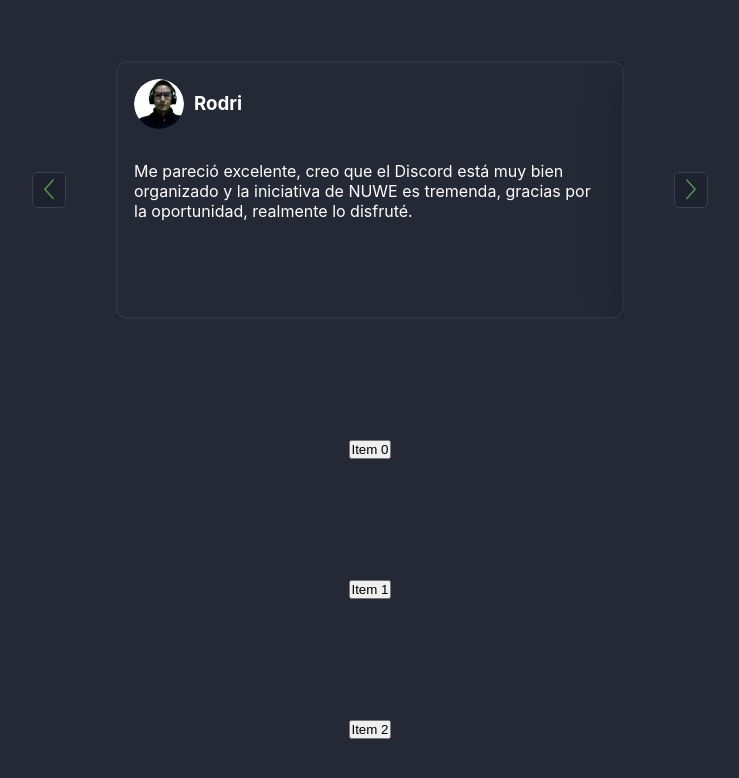
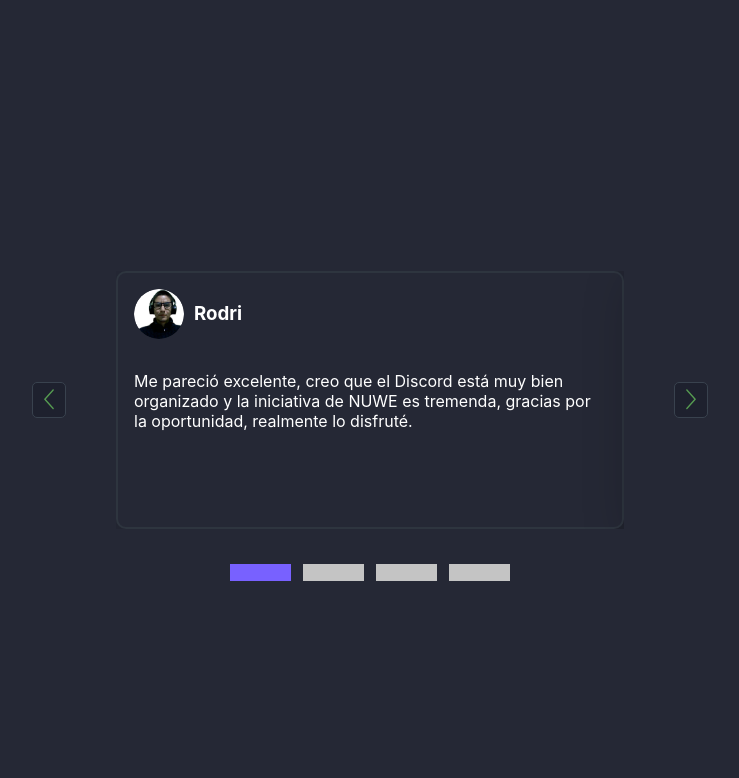
Before and after one commit to RodrigaoCabrera/Comment-slider, a React (Create React App) app: page / in a window 1280 px wide. Shown: the top 778 px of the page, without its empty margins (270-1009 px from the left). Built offline with nearby package versions, Linux system fonts and the light colour scheme; the HTML template or start-up script is replaced by a standard one.

Commit message:
Separación de componentes y estilos al paginador

```diff
--- a/src/App.js
+++ b/src/App.js
@@ -4,14 +4,14 @@ import "./App.css";
 import { useRef, useEffect, useState } from "react";
 
 //import de imágenes
-import profile from "./assets/profile.png";
-import ro from "./assets/ro.png";
-import moni from "./assets/monik2.png";
 import next from "./assets/next.svg";
 import prev from "./assets/prev.svg";
 
 //Import de styled component
 import styled from "styled-components";
+import Cards from "./components/CardContainer";
+import SlideButton from "./components/SlideButton";
+import Pagination from "./components/Pagination";
 
 export default function App() {
   const sliderContainer = useRef(null);
@@ -52,9 +52,7 @@ export default function App() {
 
   const handleSlides = (slideSize, elements, actionType, itemNumber) => {
     //Accionamos solo si hay slide.
-    console.log(totalItems);
     if (totalItems > 0) {
-      console.log(actionType);
       //Agregamos transition al contenedor de slide.
       slides.style.transition = "300ms ease-out all";
 
@@ -152,64 +150,19 @@ export default function App() {
     return;
   };
 
-
   return (
     <SliderMain>
       <SliderContainer ref={sliderInterval}>
-        <Button onClick={prevSlide}>
-          <img src={prev} />
-        </Button>
+        <SlideButton action={prevSlide} image={prev} />
+
         <SliderChildren>
-          <CardContainer ref={sliderContainer}>
-            <Card>
-              <Profile>
-                <ProfileImg src={ro} alt="foto de perfil" />
-                <h1>Rodri</h1>
-              </Profile>
-              <CommentContainer>
-                <p>
-                  Me pareció excelente, creo que el Discord está muy bien
-                  organizado y la iniciativa de NUWE es tremenda, gracias por la
-                  oportunidad, realmente lo disfruté.
-                </p>
-              </CommentContainer>
-            </Card>
-            <Card>
-              <Profile>
-                <img src={profile} alt="foto de perfil" />
-                <h1>Jhon Doe</h1>
-              </Profile>
-              <CommentContainer>
-                <p>
-                  Me pareció excelente, creo que el Discord está muy bien
-                  organizado y la iniciativa de NUWE es tremenda, gracias por la
-                  oportunidad, realmente lo disfruté.
-                </p>
-              </CommentContainer>
-            </Card>
-            <Card>
-              <Profile>
-                <ProfileImg src={moni} alt="foto de perfil" />
-                <h1>Moni</h1>
-              </Profile>
-              <CommentContainer>
-                <p>
-                  Me pareció excelente, creo que el Discord está muy bien
-                  organizado y la iniciativa de NUWE es tremenda, gracias por la
-                  oportunidad, realmente lo disfruté.
-                </p>
-              </CommentContainer>
-            </Card>
-          </CardContainer>
+          <Cards sliderContainer={sliderContainer} />
         </SliderChildren>
-        <Button onClick={nextSlide}>
-          <img src={next} />
-        </Button>
+
+        <SlideButton action={nextSlide} image={next} />
+
+        <Pagination totalItems={totalItems} currentCardIndex={currentCardIndex} goToItem={goToItem} />
       </SliderContainer>
-
-      <button onClick={() => goToItem(0)}>Item 0</button>
-      <button onClick={() => goToItem(1)}>Item 1</button>
-      <button onClick={() => goToItem(2)}>Item 2</button>
     </SliderMain>
   );
 }
@@ -225,6 +178,7 @@ const SliderContainer = styled.div`
   align-items: center;
   justify-content: center;
   gap: 50px;
+  position: relative;
 `;
 
 const SliderChildren = styled.section`
@@ -233,45 +187,3 @@ const SliderChildren = styled.section`
   overflow: hidden;
   max-width: 508px;
 `;
-const CardContainer = styled.div`
-  display: flex;
-  align-items: center;
-`;
-const Card = styled.section`
-  min-width: 100%;
-  height: 258.58px;
-  background: #252835;
-  border: 2px solid #2e353f;
-  box-shadow: 10px 10px 50px rgba(0, 0, 0, 0.25);
-  border-radius: 10px;
-`;
-
-const Button = styled.button`
-  width: 34px;
-  height: 36px;
-  background: #1e212e;
-  border: 1px solid #39424e;
-  border-radius: 5px;
-  display: grid;
-  place-items: center;
-  cursor: pointer;
-`;
-
-const Profile = styled.div`
-  display: flex;
-  align-items: center;
-  gap: 10px;
-  padding: 1rem;
-  color: #fff;
-`;
-
-const CommentContainer = styled.div`
-  padding: 1rem;
-  color: #fff;
-`;
-
-const ProfileImg = styled.img`
-  width: 50px;
-  height: 50px;
-  border-radius: 50px;
-`;
--- /dev/null
+++ b/src/components/Card.js
@@ -0,0 +1,39 @@
+import React from "react";
+import styled from "styled-components";
+
+const Card = ({ name, testimonio, image}) => {
+  return (
+    <>
+      <Profile>
+        <ProfileImg src={image} alt="foto de perfil" />
+        <h1>{name}</h1>
+      </Profile>
+      <CommentContainer>
+        <p>
+          {testimonio}
+        </p>
+      </CommentContainer>
+    </>
+  );
+};
+
+export default Card;
+
+const Profile = styled.div`
+  display: flex;
+  align-items: center;
+  gap: 10px;
+  padding: 1rem;
+  color: #fff;
+`;
+
+const CommentContainer = styled.div`
+  padding: 1rem;
+  color: #fff;
+`;
+
+const ProfileImg = styled.img`
+  width: 50px;
+  height: 50px;
+  border-radius: 50px;
+`;
--- /dev/null
+++ b/src/components/CardContainer.js
@@ -0,0 +1,35 @@
+import React from "react";
+import styled from "styled-components";
+import Card from "./Card";
+import infoCards from "./infocards/infoCards";
+const Cards = ({ sliderContainer }) => {
+  return (
+    <CardsMain ref={sliderContainer}>
+      {infoCards.map((info) => (
+        <CardContainer key={info.id}>
+          <Card
+            name={info.name}
+            testimonio={info.testimonio}
+            image={info.image}
+          />
+        </CardContainer>
+      ))}
+    </CardsMain>
+  );
+};
+
+export default Cards;
+
+const CardsMain = styled.div`
+  display: flex;
+  align-items: center;
+  width: 100%;
+`;
+const CardContainer = styled.section`
+  min-width: 100%;
+  height: 258.58px;
+  background: #252835;
+  border: 2px solid #2e353f;
+  box-shadow: 10px 10px 50px rgba(0, 0, 0, 0.25);
+  border-radius: 10px;
+`;
--- /dev/null
+++ b/src/components/Pagination.js
@@ -0,0 +1,35 @@
+import React from "react";
+import styled from "styled-components";
+
+const Pagination = ({ totalItems, goToItem, currentCardIndex }) => {
+  return (
+    <Main>
+      {Array.from({ length: totalItems })?.map((paginationDot, index) => (
+        <PaginationDot
+          current={currentCardIndex === index ? "#7861ff" : "#c4c4c4"}
+          key={index}
+          onClick={() => goToItem(index)}
+        ></PaginationDot>
+      ))}
+    </Main>
+  );
+};
+
+export default Pagination;
+
+const Main = styled.div`
+  position: absolute;
+  bottom: -20%;
+  left: 50%;
+  transform: translateX(-50%);
+  display: flex;
+  gap: 12px;
+`;
+
+const PaginationDot = styled.button`
+  width: 61px;
+  height: 17px;
+  background-color: ${(props) => props.current};
+  border: none;
+  cursor: pointer;
+`;
--- /dev/null
+++ b/src/components/SlideButton.js
@@ -0,0 +1,22 @@
+import React from "react";
+import styled from "styled-components";
+
+const SlideButton = ({ action, image }) => {
+  return (
+    <Button onClick={action}>
+      <img src={image} />
+    </Button>
+  );
+};
+
+export default SlideButton;
+const Button = styled.button`
+  width: 34px;
+  height: 36px;
+  background: #1e212e;
+  border: 1px solid #39424e;
+  border-radius: 5px;
+  display: grid;
+  place-items: center;
+  cursor: pointer;
+`;
--- /dev/null
+++ b/src/components/infocards/infoCards.js
@@ -0,0 +1,42 @@
+import ro from "../../assets/ro.png";
+import moni from "../../assets/monik2.png";
+const infoCards = [
+  {
+    id: 1,
+    name: "Rodri",
+    cargo: "Manager",
+    testimonio:
+      "Me pareció excelente, creo que el Discord está muy bien organizado y la iniciativa de NUWE es tremenda, gracias por la oportunidad, realmente lo disfruté.",
+    image: ro,
+    empresa: "Casa Blanca",
+  },
+  {
+    id: 2,
+    name: "Moni",
+    cargo: "Manager",
+    testimonio:
+      "Me pareció excelente, creo que el Discord está muy bien organizado y la iniciativa de NUWE es tremenda, gracias por la oportunidad, realmente lo disfruté.",
+    image: moni,
+    empresa: "Invitadisima",
+  },
+  {
+    id: 3,
+    name: "Rodri",
+    cargo: "Manager",
+    testimonio:
+      "Me pareció excelente, creo que el Discord está muy bien organizado y la iniciativa de NUWE es tremenda, gracias por la oportunidad, realmente lo disfruté.",
+    image: ro,
+    empresa: "Casa Blanca",
+  },
+  {
+    id: 4,
+    name: "Moni",
+    cargo: "Manager",
+    testimonio:
+      "Me pareció excelente, creo que el Discord está muy bien organizado y la iniciativa de NUWE es tremenda, gracias por la oportunidad, realmente lo disfruté.",
+    image: moni,
+    empresa: "Invitadisima",
+  },
+];
+
+export default infoCards;
```
